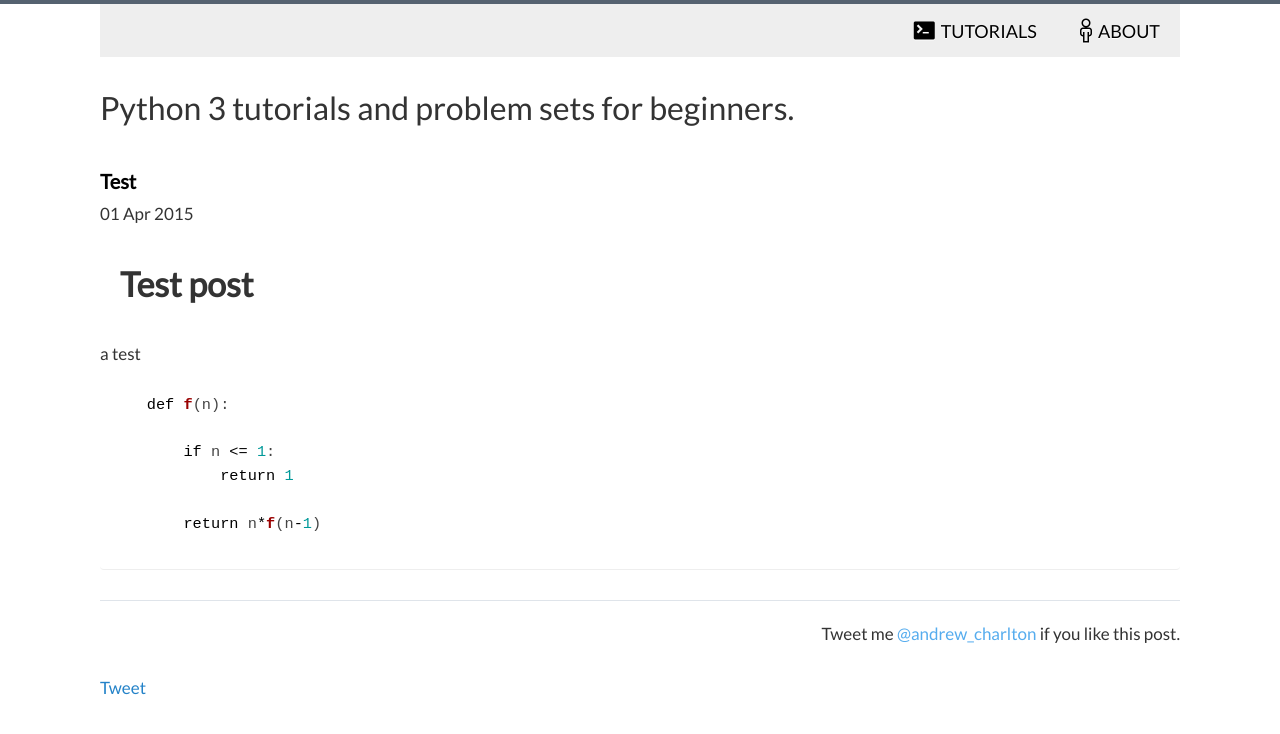
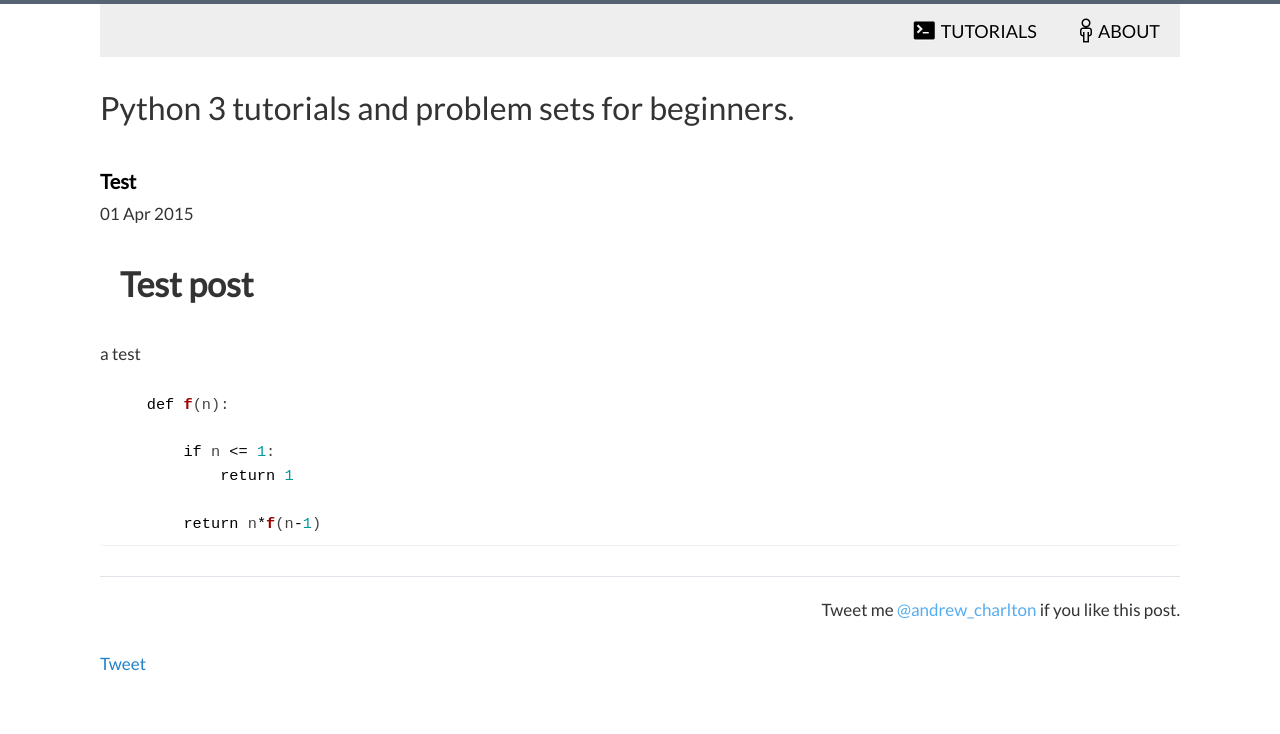
Before and after one commit to ptrobson/learn-python, a Jekyll site: the page built from _posts/2015-04-01-test.md, in a window 1280 px wide. Shown: the top 734 px of the page. Built offline with Jekyll 4.4.1, drawn with Linux system fonts in a browser that asks for light colours; Markdown is read by kramdown in place of the engine named in the settings; comment, search, counter and statistics services are not loaded.

Commit message:
Fixed links, post

````diff
--- a/_posts/2015-04-01-test.md
+++ b/_posts/2015-04-01-test.md
@@ -7,11 +7,12 @@ title: Test
 
 a test
 
-    {% highlight python %}
+
+``` python
     def f(n):
 
         if n <= 1:
             return 1
 
         return n*f(n-1)
-    {% endhighlight %}
+```
--- a/index.html
+++ b/index.html
@@ -6,7 +6,7 @@ title: Learn Python
 <div class="listing">
     {% for post in paginator.posts %}
     <div class="post other link">
-      <h2><span class="mega-octicon octicon-flame" style="min-width: 32px;"></span><a href="/white-paper{{post.url}}">{{ post.title }}</a></h2>
+      <h2><span class="mega-octicon octicon-flame" style="min-width: 32px;"></span><a href="/learn-python{{post.url}}">{{ post.title }}</a></h2>
       <p class="post-date">{{ post.date | date_to_string }}</p>
 
       <p>{{ post.excerpt }}</p>
````
